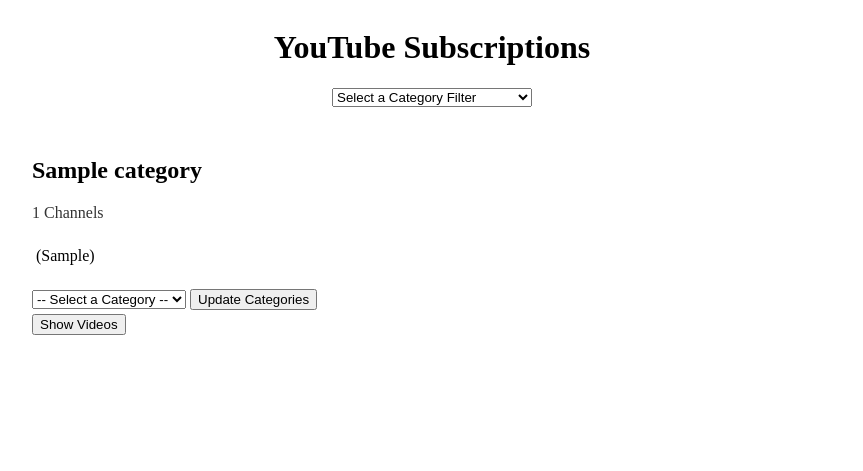
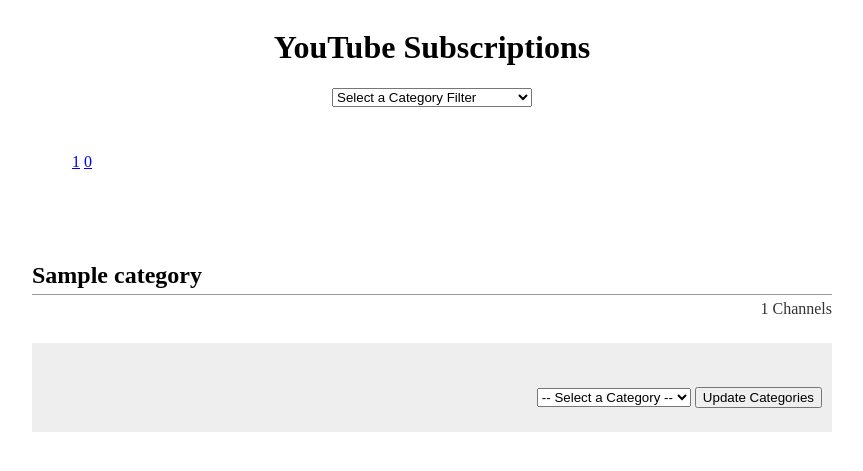
Before and after one commit to josterholt/youtube-dashboard, a PHP site: template src/templates/index.twig in a window 1280 px wide. Shown: the top 471 px of the page, without its empty margins (208-1071 px from the left). Run offline with PHP 8.4, Linux system fonts and the light colour scheme; the template is opened without the code that fills it: most values are stand-ins (such as "Sample title", 1, 10 or a date in 2020); some libraries are stand-ins or nearby versions.

Commit message:
Continuing cleaning and dev of pagination and row styling.

```diff
--- a/src/css/main.css
+++ b/src/css/main.css
@@ -1,3 +1,15 @@
+h2 {
+    margin: 75px 0 0 0;
+    border-bottom: 1px solid #999;
+    padding-bottom: 5px;
+}
+
+.channel-count-container {
+    margin: 5px 0 25px 0;
+    color: #333;
+    text-align: right;
+}
+
 .header-container {
     text-align: center;
     margin-bottom: 20px;
@@ -8,6 +20,14 @@
     display: flex;
     flex-direction: column;
     gap: 35px;
+}
+
+.list-row-container {
+    padding: 10px;
+}
+
+.list-row-container:nth-child(odd) {
+    background: #eee;
 }
 
 .list-container-row img {
@@ -21,7 +41,37 @@
     flex-direction: column;
 }
 
-.description-container {
-    margin-top: 15px;
-    margin-bottom: 15px;
+.subscription-detail-container {
+    display: flex;
 }
+
+.title-container {
+    margin: 0 10px 10px 0;
+    font-size: 0.75em;
+}
+
+.title-container img {
+    margin-bottom: 5px;
+}
+
+.controls-container {
+    margin: 10px 0 10px 0;
+    text-align: right;
+}
+
+.controls-container button {
+}
+
+ul.pagination-list li {
+    display: inline;
+    list-style: none;
+}
+
+div.video-list {
+    display: flex;
+    text-align: center;
+}
+
+div.video-list > div {
+    flex: 1;
+}
--- a/src/includes/bootstrap.php
+++ b/src/includes/bootstrap.php
@@ -33,7 +33,7 @@ $container = $containerBuilder->build();
 
 $logContainerBuilder = \DI\create(Monolog\Logger::class);
 $logContainerBuilder->constructor("frontend-webapp");
-$logContainerBuilder->method('pushHandler', new StreamHandler('php://stdout', Logger::DEBUG));
+$logContainerBuilder->method('pushHandler', new StreamHandler('php://stdout', Logger::ERROR));
 
 $container->set(Monolog\Logger::class, $logContainerBuilder);
 $container->set("Psr\Log\LoggerInterface", $logContainerBuilder);
--- a/src/templates/channel_row.twig
+++ b/src/templates/channel_row.twig
@@ -1,5 +1,5 @@
 <div class="list-row-container">
-    <!-- Channel ID: {{ subscription.snippet.resourceId.channelId }} -->
+    <div class="subscription-detail-container">
         <div class="title-container">
             <a
                 href="https://youtube.com/channel/{{
@@ -17,10 +17,11 @@
                 rel="noopener"
                 >{{ subscription.snippet.title }}</a
             >
-        ({{ last_activity }})
+            <!-- {{ last_activity }} -->
         </div>
         <div class="description-container">
             {{ subscription.snippet.description }}
+        </div>
     </div>
     <div class="controls-container">
         <select
@@ -36,21 +37,12 @@
     <!-- {{subscription.snippet.resourceId.channelId}} -->
 
     {% if play_list_items %}
-    <div style="margin-bottom: 25px">
-        <button
-            class="js-video-list-toggle video-toggle"
-            js-channelId="{{ subscription.snippet.resourceId.channelId }}"
-        >
-            Show Videos
-        </button>
-    </div>
-    <ul
-        class="formatted-list"
-        style="display: none"
+    <div
+        class="formatted-list video-list"
         id="js-video-list-{{ subscription.snippet.resourceId.channelId }}"
     >
         {% for video in play_list_items.0.items %}
-        <li>
+        <div>
             <a
                 href="https://youtube.com/watch?v={{
                     video.snippet.resourceId.videoId
@@ -59,7 +51,7 @@
                 rel="noopener"
                 ><img src="{{ video.snippet.thumbnails.default.url }}"
             /></a>
-
+            <div class="video-title">
                 <a
                     href="https://youtube.com/watch?v={{
                         video.snippet.resourceId.videoId
@@ -68,9 +60,12 @@
                     rel="noopener"
                     >{{ video.snippet.title }}</a
                 >
-            (Published: {{ video.snippet.publishedAt|date('m/d/Y') }})
-        </li>
+            </div>
+            <div class="video-publish-date">
+                {{ video.snippet.publishedAt|date('m/d/Y') }}
+            </div>
+        </div>
         {% endfor %}
-    </ul>
+    </div>
     {% endif %}
 </div>
--- a/src/templates/index.twig
+++ b/src/templates/index.twig
@@ -12,13 +12,22 @@
             <option value="UNCATEGORIZED">Uncategorized</option>
         </select>
     </div>
+    <ul class="pagination-list">
+        {% for i in 1..pagination.num_pages %}
+        <li>
+            <a href="?offset={{ (i - 1) * pagination.limit }}">{{ i }}</a>
+        </li>
+        {% endfor %}
+    </ul>
 
     {% for set in grouped_channel_sets %} {% if set.category.categoryID == 0 %}
     <h2>Uncategorized</h2>
     {% else %}
     <h2>{{ set.category.categoryTitle }}</h2>
     {% endif %}
-    <div style="margin: 0 0 25px 0; color: #333;">{{ set.items|length }} Channels</div>
+    <div class="channel-count-container">
+        {{ set.items | length }} Channels
+    </div>
 
     <div class="list-container">
         {% for channel_set in set.items %}
--- a/src/utils/sync_videos.php
+++ b/src/utils/sync_videos.php
@@ -10,6 +10,6 @@ if (!$googleService->isAuthenticated) {
     echo "\033[34m" . $googleService->getAuthorizationPageURL() . "\033[39m\n";
     exit(0);
 }
-die();
+
 $syncController = $container->make(SyncVideosController::class);
 $syncController->sync();
```
Also changed, not shown: src/includes/classes/Controller/YouTubeDashboardController.php (+26 -4 lines), 1 other file. Lines whose indentation alone changed are shown as unchanged.
